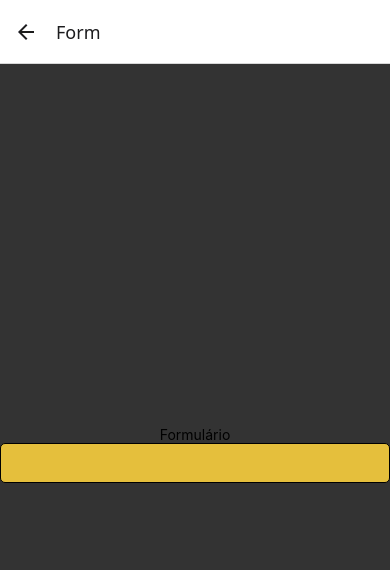
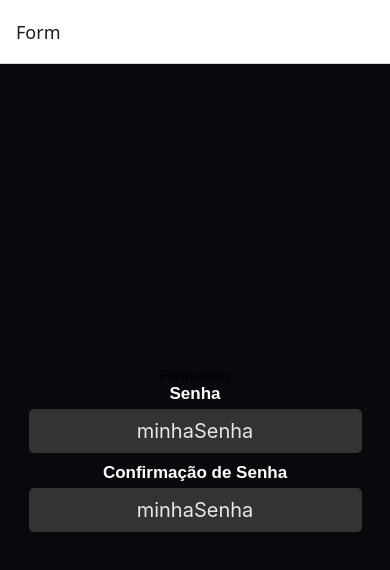
Before and after one commit to leotxsp/bat-form, a React Native app: screen /Form in a window 390 px wide. Shown: the top 570 px of the page. Built offline with nearby package versions, Linux system fonts and the light colour scheme.

Commit message:
Fixed imput

```diff
--- a/App.tsx
+++ b/App.tsx
@@ -9,7 +9,7 @@ const Stack = createStackNavigator();
 function App() {
   return (
     <NavigationContainer>
-      <Stack.Navigator initialRouteName="Home">
+      <Stack.Navigator initialRouteName="Form">
         <Stack.Screen name="Home" component={Home} />
         <Stack.Screen name="Form" component={Form} />
       </Stack.Navigator>
--- a/src/components/TextInput/FormTextInput.tsx
+++ b/src/components/TextInput/FormTextInput.tsx
@@ -1,17 +1,26 @@
 import React from 'react';
-import {TextInput } from 'react-native';
+import { View, Text, TextInput } from 'react-native';
 import { styles } from './TextInputStyle';
 
 
 interface FormTextInputProps{
   pass:string
+  label:string
 }
+
+
 
 export function FormTextInput(props : FormTextInputProps) {
   return (
+    <View style ={styles.container}>
+      <Text style={styles.label}>
+        {props.label}
+        </Text>
+
       <TextInput
         style={styles.inputer}
         value={props.pass}
       />
+    </View>
   );
 }
--- a/src/components/TextInput/TextInputStyle.tsx
+++ b/src/components/TextInput/TextInputStyle.tsx
@@ -1,15 +1,30 @@
 import { StyleSheet } from 'react-native';
 
 export const styles = StyleSheet.create({
-   inputer:{
-    width:'100%',
-    backgroundColor:'#E5BF3C',
-    color:'black',
-    fontSize:20,
-    height:40,
-    borderWidth:1,
-    borderRadius:5,
-    padding:10,
-    textAlign:'center'
-  }
+  container: {
+    display: 'flex',
+    flexDirection: 'column',
+    justifyContent: 'center',
+    alignItems: 'center',
+    width: '100%',
+    maxWidth: 400,
+    color: '#e5e7eb',
+  },
+  inputer: {
+    padding: 10,
+    marginBottom: 10,
+    backgroundColor: '#333333',
+    color: '#e5e7eb',
+    fontSize: 20,
+    borderRadius: 5,
+    textAlign: 'center',
+    minWidth: '80%',
+  },
+  label: {
+    fontFamily: 'Arial',
+    fontWeight: 'bold',
+    marginBottom: 5,
+    fontSize: 17,
+    color: '#ffffffff',
+  },
 });
--- a/src/screens/Form/Form.tsx
+++ b/src/screens/Form/Form.tsx
@@ -7,7 +7,8 @@ export default function Form() {
   return (
     <View style={styles.appContainer}>
       <Text>Formulário</Text>
-      <FormTextInput />
+      <FormTextInput label="Senha" pass="minhaSenha" />
+      <FormTextInput label="Confirmação de Senha" pass="minhaSenha" />
     </View>
   );
 }
--- a/src/screens/Form/FormStyle.tsx
+++ b/src/screens/Form/FormStyle.tsx
@@ -3,7 +3,7 @@ import { StyleSheet } from 'react-native';
 const styles = StyleSheet.create({
   appContainer: {
     flex: 1,
-    backgroundColor: '#333333',
+    backgroundColor: '#09080d',
     alignItems: 'center',
     justifyContent: 'center',
   },
```
